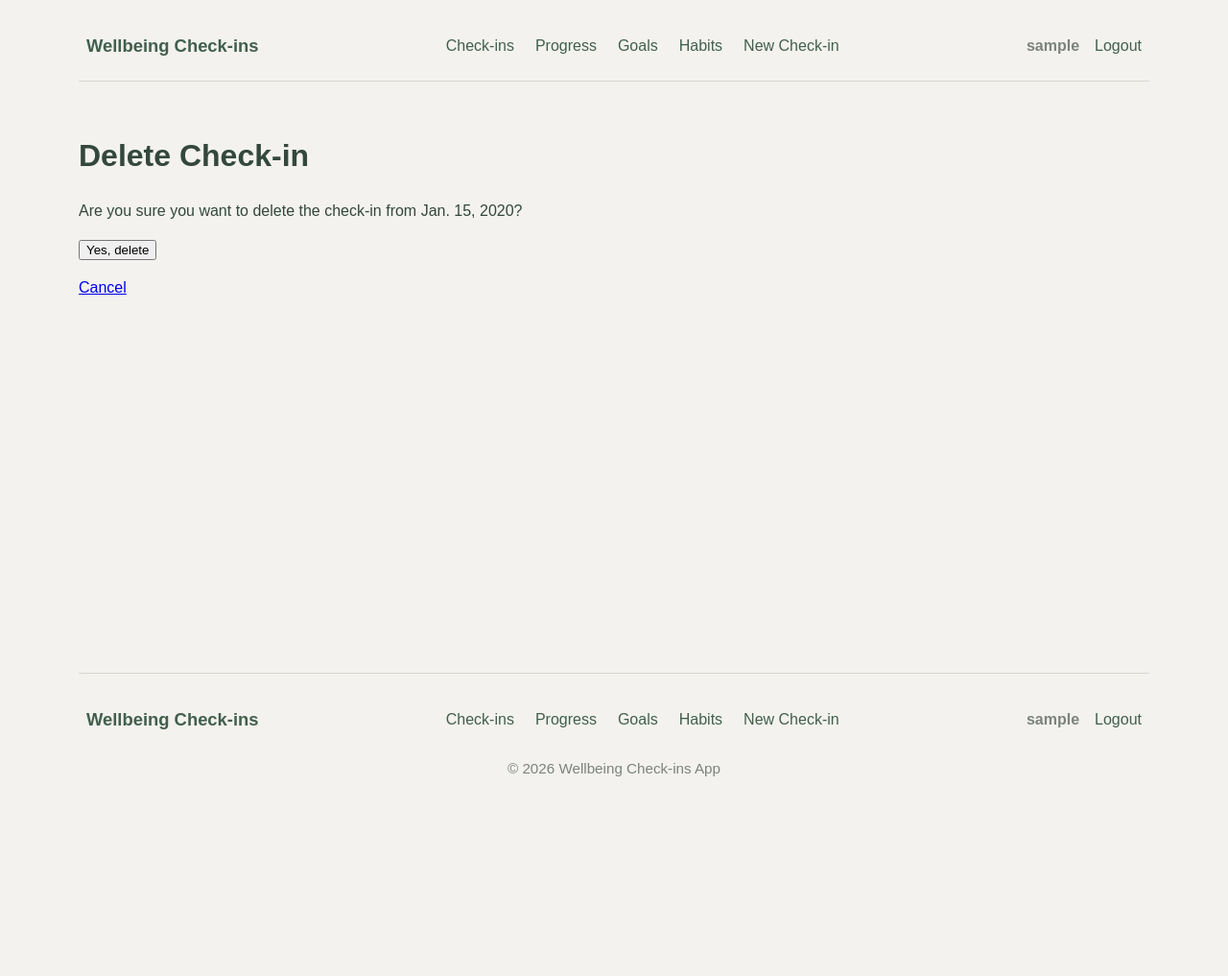
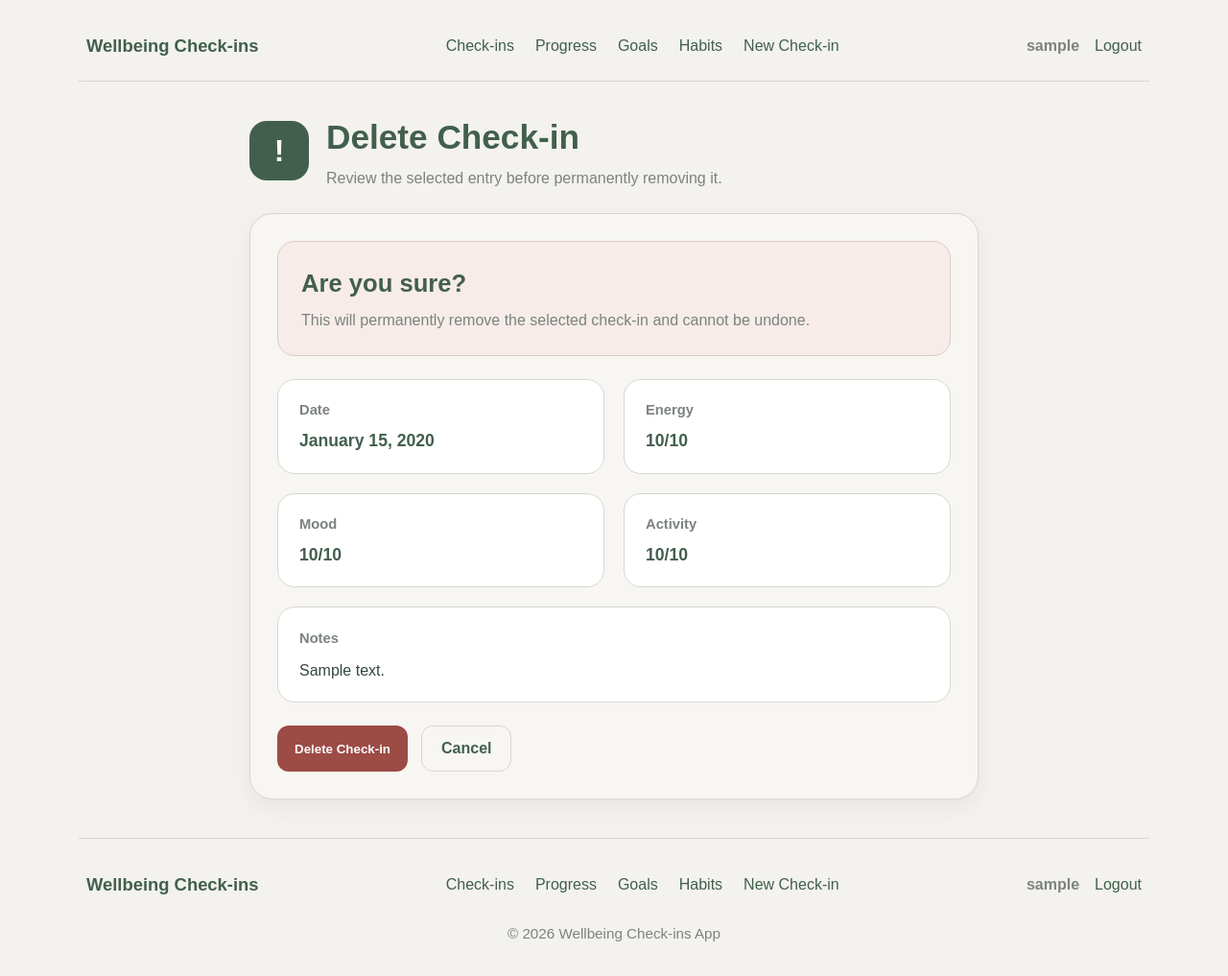
Before and after one commit to Max-pgs/wellbeing_check_in_App, a Django app: page /checkins/1/delete/ in a window 1280 px wide. Shown: the whole page at 96% size. Before the commit the page ends 809 px from the top, so only its background shows below. Run offline with Django 3.2, Linux system fonts and the light colour scheme; a user stored in the database is signed in; tables that the repository leaves empty hold one stand-in row (values such as "Sample post").

Commit message:
Implement styled check-in delete confirmation page

```diff
--- a/wellbeing_check_in_app/checkins/static/checkins/css/main.css
+++ b/wellbeing_check_in_app/checkins/static/checkins/css/main.css
@@ -433,6 +433,116 @@ select:focus-visible {
   background: #983b39;
 }
 
+.btn-secondary,
+.btn-danger {
+  display: inline-flex;
+  align-items: center;
+  justify-content: center;
+  min-height: 48px;
+  padding: 12px 18px;
+  border-radius: 12px;
+  font-weight: 700;
+  text-decoration: none;
+  border: 0;
+  cursor: pointer;
+  transition: background 0.2s ease, transform 0.2s ease;
+}
+
+.btn-secondary {
+  background: #e7e5df;
+  color: var(--green);
+}
+
+.btn-secondary:hover {
+  background: #ddd9d1;
+}
+
+.btn-danger {
+  background: var(--danger);
+  color: #fff;
+}
+
+.btn-danger:hover {
+  background: #873d38;
+}
+
+/* ========== Delete Confirmation Pages ========== */
+
+.delete-confirm-card {
+  max-width: 760px;
+  margin: 0 auto;
+}
+
+.delete-confirm-wrapper {
+  max-width: 760px;
+  margin: 0 auto;
+}
+
+.delete-warning-banner {
+  margin-bottom: 24px;
+  padding: 24px;
+  border: 1px solid #e1c6c1;
+  border-radius: 18px;
+  background: #f7ece9;
+}
+
+.delete-warning-banner .card-title {
+  margin-bottom: 8px;
+}
+
+.delete-summary-grid {
+  display: grid;
+  grid-template-columns: repeat(2, minmax(0, 1fr));
+  gap: 20px;
+  margin-bottom: 20px;
+}
+
+.delete-summary-item {
+  display: flex;
+  flex-direction: column;
+  gap: 8px;
+  padding: 20px 22px;
+  background: var(--surface-2);
+  border: 1px solid var(--border);
+  border-radius: 18px;
+}
+
+.delete-summary-label {
+  font-size: 0.92rem;
+  font-weight: 700;
+  color: var(--muted);
+}
+
+.delete-summary-value {
+  font-size: 1.1rem;
+  font-weight: 700;
+  color: var(--green);
+}
+
+.delete-notes-block {
+  margin-bottom: 24px;
+  padding: 20px 22px;
+  background: var(--surface-2);
+  border: 1px solid var(--border);
+  border-radius: 18px;
+}
+
+.delete-notes-block p {
+  margin: 10px 0 0;
+  color: var(--text);
+}
+
+.delete-actions {
+  display: flex;
+  align-items: center;
+  gap: 14px;
+  flex-wrap: wrap;
+}
+
+.delete-actions form {
+  margin: 0;
+}
+
 /* ========== Forms ========== */
 
 .checkin-form {
--- a/wellbeing_check_in_app/checkins/templates/checkins/checkin_confirm_delete.html
+++ b/wellbeing_check_in_app/checkins/templates/checkins/checkin_confirm_delete.html
@@ -5,14 +5,72 @@
 {% endblock %}
 
 {% block content %}
-  <h1>Delete Check-in</h1>
+  <section class="page-section">
+    <div class="delete-confirm-wrapper">
+      <div class="page-heading with-icon">
+        <div class="icon-badge">!</div>
+        <div>
+          <h1>Delete Check-in</h1>
+          <p>Review the selected entry before permanently removing it.</p>
+        </div>
+      </div>
+    </div>
+  </section>
 
-  <p>Are you sure you want to delete the check-in from {{ checkin.checkin_date }}?</p>
+  <section class="page-section">
+    <div class="wireframe-card delete-confirm-card">
+      <div class="card-body">
+        <div class="delete-warning-banner">
+          <h2 class="card-title">Are you sure?</h2>
+          <p class="muted">
+            This will permanently remove the selected check-in and cannot be undone.
+          </p>
+        </div>
 
-  <form method="post">
-    {% csrf_token %}
-    <button type="submit">Yes, delete</button>
-  </form>
+        <div class="delete-summary-grid">
+          <div class="delete-summary-item">
+            <span class="delete-summary-label">Date</span>
+            <span class="delete-summary-value">{{ checkin.checkin_date|date:"F j, Y" }}</span>
+          </div>
 
-  <p><a href="{% url 'checkins:checkin_list' %}">Cancel</a></p>
+          <div class="delete-summary-item">
+            <span class="delete-summary-label">Energy</span>
+            <span class="delete-summary-value">{{ checkin.energy_score }}/10</span>
+          </div>
+
+          <div class="delete-summary-item">
+            <span class="delete-summary-label">Mood</span>
+            <span class="delete-summary-value">{{ checkin.mood_score }}/10</span>
+          </div>
+
+          <div class="delete-summary-item">
+            <span class="delete-summary-label">Activity</span>
+            <span class="delete-summary-value">{{ checkin.activity_score }}/10</span>
+          </div>
+        </div>
+
+        <div class="delete-notes-block">
+          <span class="delete-summary-label">Notes</span>
+          <p>
+            {% if checkin.notes %}
+              {{ checkin.notes }}
+            {% else %}
+              No notes.
+            {% endif %}
+          </p>
+        </div>
+
+        <div class="delete-actions">
+          <form method="post">
+            {% csrf_token %}
+            <button type="submit" class="btn-danger">Delete Check-in</button>
+          </form>
+
+          <a href="{% url 'checkins:checkin_list' %}" class="btn-secondary">
+            Cancel
+          </a>
+        </div>
+      </div>
+    </div>
+  </section>
 {% endblock %}
```
Also changed, not shown: other parts of wellbeing_check_in_app/checkins/static/checkins/css/main.css (+30 -17 lines).
